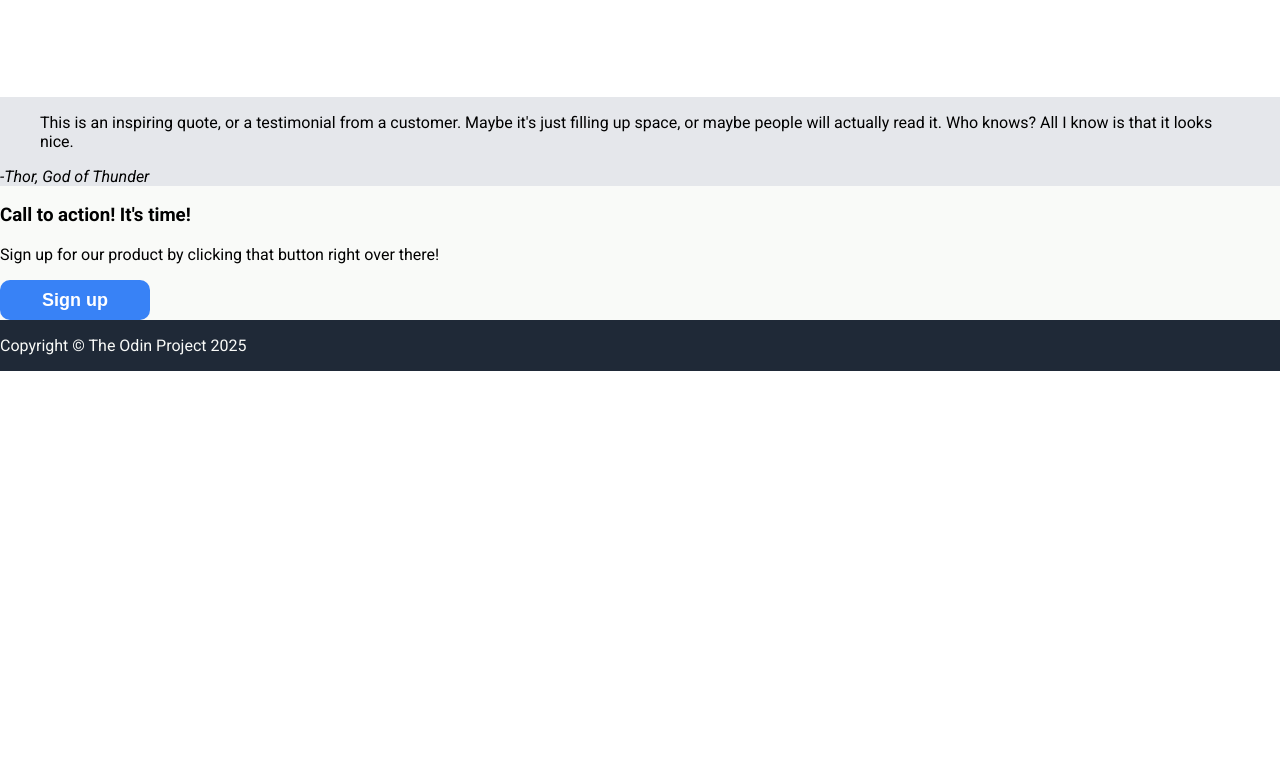
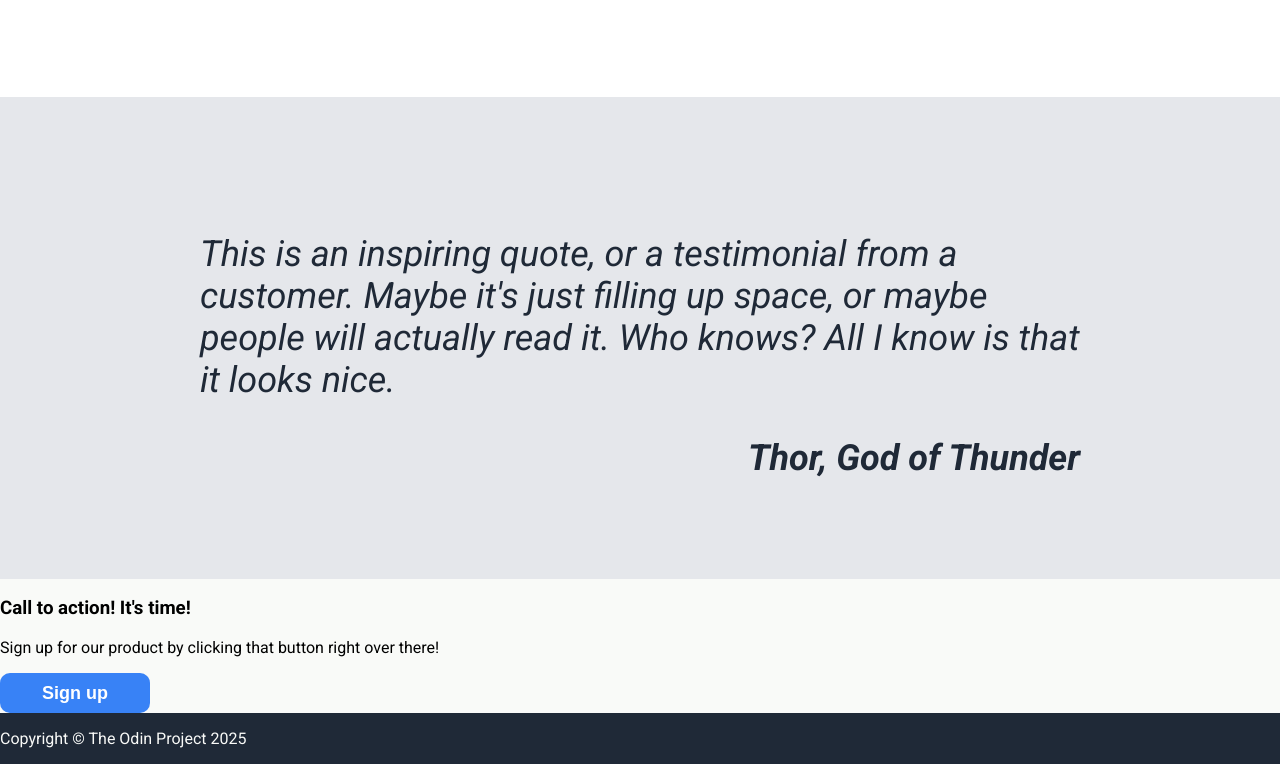
Before and after one commit to luca-avila/TheOdinProject, a plain HTML site: page foundations/LandingPage/index.html in a window 1280 px wide. Shown: the part 847-1611 px from the top of the page. Before the commit the page ends 1218 px from the top, so only its background shows below. Drawn offline with Linux system fonts and the light colour scheme.

Commit message:
Implement quote section

```diff
--- a/foundations/LandingPage/index.html
+++ b/foundations/LandingPage/index.html
@@ -59,10 +59,12 @@
         </div>
     </section>
     <section class="quote">
-        <blockquote>
-            <p>This is an inspiring quote, or a testimonial from a customer. Maybe it's just filling up space, or maybe people will actually read it. Who knows? All I know is that it looks nice.</p>
-        </blockquote>
-        <cite>-Thor, God of Thunder</cite>
+        <div class="quote-wrapper">
+            <blockquote>
+                <p>This is an inspiring quote, or a testimonial from a customer. Maybe it's just filling up space, or maybe people will actually read it. Who knows? All I know is that it looks nice.</p>
+            </blockquote>
+            <cite>Thor, God of Thunder</cite>
+        </div>
     </section>
     <section class="signup">
         <div class="signup-container">
--- a/foundations/LandingPage/style.css
+++ b/foundations/LandingPage/style.css
@@ -24,6 +24,9 @@ footer, .hero-wrapper {
 
 .quote {
     background-color: var(--color-grey);
+    font-size: 36px;
+    font-style: italic;
+    color: var(--color-dark);
 }
 
 button {
@@ -79,6 +82,7 @@ figcaption {
 
 /*--- Structure ---*/
 
+/* HEADER */
 header {
     display: flex;
     align-items: center;
@@ -121,6 +125,7 @@ h1 {
     background-color: grey;
 }
 
+/* CARDS */
 .cards {
     display: flex;
     flex-direction: column;
@@ -146,3 +151,20 @@ figure {
 .card {
     width: 200px;
 }
+
+/* QUOTE */
+
+.quote-wrapper {
+    display: flex;
+    flex-direction: column;
+    align-items: flex-end;
+    margin: 100px 200px;
+}
+
+blockquote {
+    margin: 0px;
+}
+
+cite {
+    font-weight: bold;
+}
```
